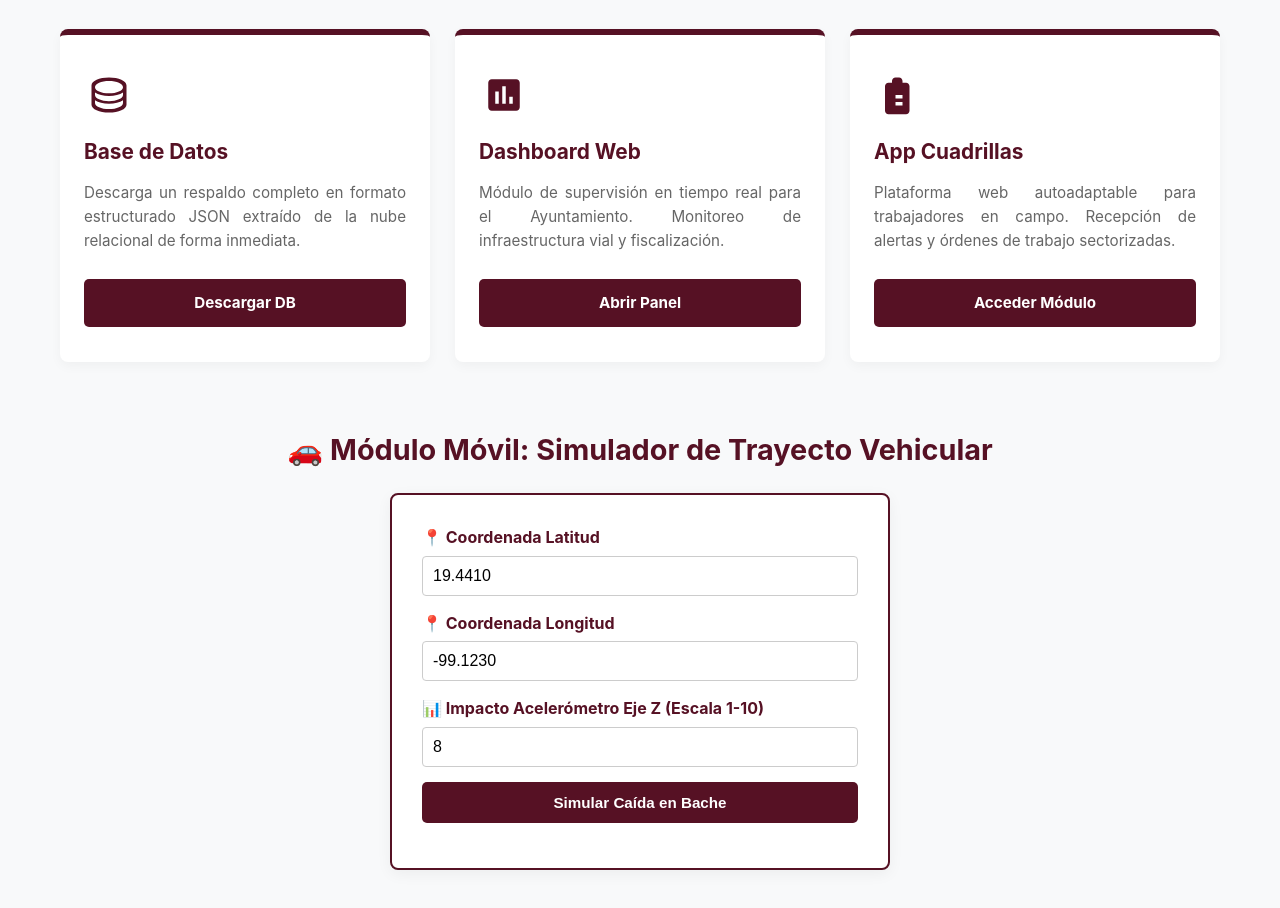
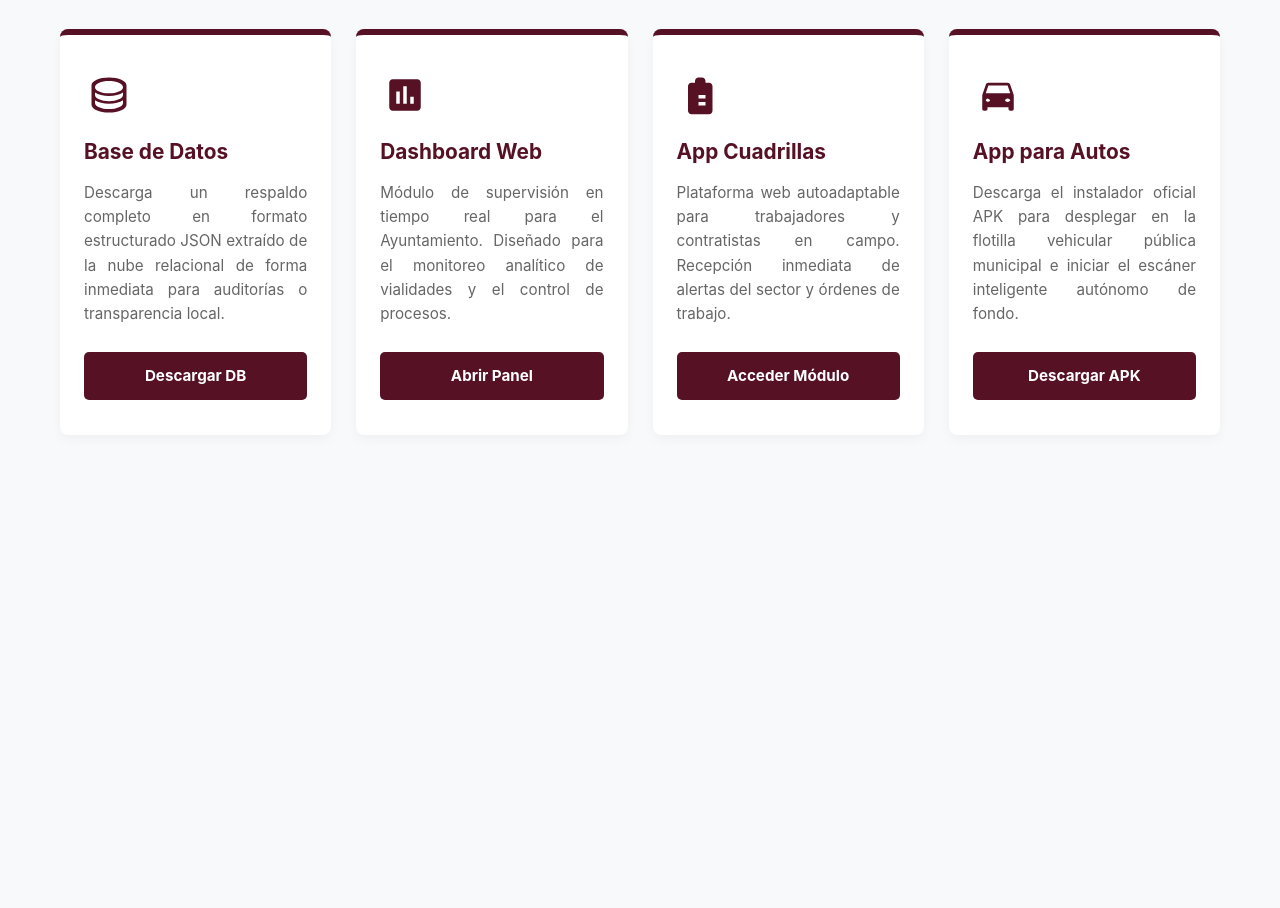
Before and after one commit to miguelaapipilhuazco-pixel/roadsense-municipal, a website: page index.html in a window 1280 px wide. Shown: the part 300-1208 px from the top of the page. After the commit the page ends 815 px from the top, so only its background shows below. Drawn offline with Linux system fonts and the light colour scheme.

Commit message:
Desplegar el Hub de las 4 aplicaciones con iconos guinda y limpiar package json

```diff
--- a/index.html
+++ b/index.html
@@ -5,28 +5,97 @@
     <meta name="viewport" content="width=device-width, initial-scale=1">
     <title>Portal Bienestar Vial</title>
     <style>
-        :root { --vino-morena: #561124; --vino-hover: #3d0c19; --bg-gris: #f8f9fa; }
+        :root {
+            --vino-morena: #561124;
+            --vino-hover: #3d0c19;
+            --bg-gris: #f8f9fa;
+        }
         * { box-sizing: border-box; margin: 0; padding: 0; }
         body { font-family: -apple-system, BlinkMacSystemFont, "Segoe UI", Roboto, sans-serif; background: var(--bg-gris); color: #333; line-height: 1.6; }
-        header { background: var(--vino-morena); padding: 45px 20px; text-align: center; box-shadow: 0 4px 15px rgba(0,0,0,0.1); border-bottom: 3px solid rgba(255,255,255,0.1); }
+
+        header {
+            background: var(--vino-morena);
+            padding: 45px 20px;
+            text-align: center;
+            box-shadow: 0 4px 15px rgba(0,0,0,0.1);
+            border-bottom: 3px solid rgba(255,255,255,0.1);
+        }
         header h1 { font-size: 2.1rem; font-weight: 800; letter-spacing: -0.5px; text-transform: uppercase; color: #ffffff; }
-        .sub { color: #ffffff; font-size: 1rem; margin: 12px auto 0; font-weight: 400; letter-spacing: 1.5px; text-transform: uppercase; background: rgba(255, 255, 255, 0.08); display: inline-block; padding: 6px 20px; border-radius: 20px; border: 1px solid rgba(255, 255, 255, 0.15); }
+
+        .sub {
+            color: #ffffff;
+            font-size: 1rem;
+            margin: 12px auto 0;
+            font-weight: 400;
+            letter-spacing: 1.5px;
+            text-transform: uppercase;
+            background: rgba(255, 255, 255, 0.08);
+            display: inline-block;
+            padding: 6px 20px;
+            border-radius: 20px;
+            border: 1px solid rgba(255, 255, 255, 0.15);
+        }
+
         h2 { text-align: center; margin: 45px 20px 20px; color: var(--vino-morena); font-weight: 700; font-size: 1.8rem; }
-        .container { max-width: 1200px; margin: 0 auto 30px; padding: 20px; display: grid; grid-template-columns: repeat(auto-fit, minmax(220px, 1fr)); gap: 25px; }
-        .card { background: white; padding: 35px 24px; border-radius: 8px; box-shadow: 0 4px 12px rgba(0,0,0,0.04); border-top: 6px solid var(--vino-morena); display: flex; flex-direction: column; justify-content: space-between; transition: transform 0.2s; }
+
+        .container {
+            max-width: 1200px;
+            margin: 0 auto 60px;
+            padding: 20px;
+            display: grid;
+            grid-template-columns: repeat(auto-fit, minmax(240px, 1fr));
+            gap: 25px;
+        }
+
+        .card {
+            background: white;
+            padding: 35px 24px;
+            border-radius: 8px;
+            box-shadow: 0 4px 12px rgba(0,0,0,0.04);
+            border-top: 6px solid var(--vino-morena);
+            display: flex;
+            flex-direction: column;
+            justify-content: space-between;
+            transition: transform 0.2s;
+        }
         .card:hover { transform: translateY(-5px); }
-        .card-header-icon { width: 50px; height: 50px; display: flex; align-items: center; justify-content: center; margin-bottom: 15px; }
-        .morena-svg-icon { width: 42px; height: 42px; fill: var(--vino-morena); }
+
+        .card-header-icon {
+            width: 50px;
+            height: 50px;
+            display: flex;
+            align-items: center;
+            justify-content: center;
+            margin-bottom: 15px;
+        }
+        .morena-svg-icon {
+            width: 42px;
+            height: 42px;
+            fill: var(--vino-morena); /* Íconos pintados de forma nativa en color guinda */
+        }
+
         .card-content h3 { margin-bottom: 12px; color: var(--vino-morena); font-size: 1.3rem; font-weight: 700; }
         .card-content p { font-size: 0.95rem; color: #666; margin-bottom: 25px; text-align: justify; }
-        .btn { background: var(--vino-morena); color: #ffffff; text-decoration: none; padding: 12px 20px; border-radius: 5px; font-weight: bold; font-size: 0.95rem; text-align: center; display: block; border:none; width:100%; cursor:pointer; }
+
+        .btn {
+            background: var(--vino-morena);
+            color: #ffffff;
+            text-decoration: none;
+            padding: 12px 20px;
+            border-radius: 5px;
+            font-weight: bold;
+            font-size: 0.95rem;
+            text-align: center;
+            display: block;
+        }
         .btn:hover { background: var(--vino-hover); }
 
-        /* DISEÑO FORMULARIO SIMULADOR DE AUTO */
-        .sim-container { max-width: 500px; margin: 0 auto 60px; background: white; padding: 30px; border-radius: 8px; box-shadow: 0 4px 15px rgba(0,0,0,0.05); border: 2px solid var(--vino-morena); }
-        .form-group { margin-bottom: 15px; text-align: left; }
-        .form-group label { display: block; font-weight: bold; margin-bottom: 5px; color: var(--vino-morena); }
-        .form-group input { width: 100%; padding: 10px; border: 1px solid #ccc; border-radius: 4px; font-size: 1rem; }
+        @media (max-width: 480px) {
+            header h1 { font-size: 1.5rem; }
+            .sub { font-size: 0.85rem; }
+            h2 { font-size: 1.3rem; }
+            .container { padding: 10px; gap: 15px; }
+        }
     </style>
 </head>
 <body>
@@ -38,83 +107,53 @@
     <h2>Ecosistema Integral de la Transformación Vial</h2>
 
     <div class="container">
+        <!-- 1. LA BASE DE DATOS -->
         <div class="card">
             <div class="card-content">
                 <div class="card-header-icon">
                     <svg class="morena-svg-icon" viewBox="0 0 24 24"><path d="M12 2C6.48 2 2 4.02 2 6.5v11c0 2.48 4.48 4.5 10 4.5s10-2.02 10-4.5v-11C22 4.02 17.52 2 12 2zm0 18c-4.42 0-8-1.57-8-3.5V15c1.82 1.29 4.74 2 8 2s6.18-.71 8-2v1.5c0 1.93-3.58 3.5-8 3.5zm0-4.5c-4.42 0-8-1.57-8-3.5V10.5c1.82 1.29 4.74 2 8 2s6.18-.71 8-2V12c0 1.93-3.58 3.5-8 3.5zm0-4.5c-4.42 0-8-1.57-8-3.5S7.58 4 12 4s8 1.57 8 3.5-3.58 3.5-8 3.5z"/></svg>
                 </div>
                 <h3>Base de Datos</h3>
-                <p>Descarga un respaldo completo en formato estructurado JSON extraído de la nube relacional de forma inmediata.</p>
+                <p>Descarga un respaldo completo en formato estructurado JSON extraído de la nube relacional de forma inmediata para auditorías o transparencia local.</p>
             </div>
             <a href="/api/descargar/database" class="btn">Descargar DB</a>
         </div>
 
+        <!-- 2. DASHBOARD WEB -->
         <div class="card">
             <div class="card-content">
                 <div class="card-header-icon">
                     <svg class="morena-svg-icon" viewBox="0 0 24 24"><path d="M19 3H5c-1.1 0-2 .9-2 2v14c0 1.1.9 2 2 2h14c1.1 0 2-.9 2-2V5c0-1.1-.9-2-2-2zM9 17H7v-7h2v7zm4 0h-2V7h2v10zm4 0h-2v-4h2v4z"/></svg>
                 </div>
                 <h3>Dashboard Web</h3>
-                <p>Módulo de supervisión en tiempo real para el Ayuntamiento. Monitoreo de infraestructura vial y fiscalización.</p>
+                <p>Módulo de supervisión en tiempo real para el Ayuntamiento. Diseñado para el monitoreo analítico de vialidades y el control de procesos.</p>
             </div>
             <a href="/dashboard.html" class="btn">Abrir Panel</a>
         </div>
 
+        <!-- 3. APP DE CUADRILLAS -->
         <div class="card">
             <div class="card-content">
                 <div class="card-header-icon">
                     <svg class="morena-svg-icon" viewBox="0 0 24 24"><path d="M12 2c1.1 0 2 .9 2 2v1h2c1.1 0 2 .9 2 2v14c0 1.1-.9 2-2 2H6c-1.1 0-2-.9-2-2V7c0-1.1.9-2 2-2h2V4c0-1.1.9-2 2-2zm2 10h-4v2h4v-2zm0 4h-4v2h4v-2z"/></svg>
                 </div>
                 <h3>App Cuadrillas</h3>
-                <p>Plataforma web autoadaptable para trabajadores en campo. Recepción de alertas y órdenes de trabajo sectorizadas.</p>
+                <p>Plataforma web autoadaptable para trabajadores y contratistas en campo. Recepción inmediata de alertas del sector y órdenes de trabajo.</p>
             </div>
             <a href="/contratista.html" class="btn">Acceder Módulo</a>
         </div>
+
+        <!-- 4. APP MÓVIL DE LOS AUTOS -->
+        <div class="card">
+            <div class="card-content">
+                <div class="card-header-icon">
+                    <svg class="morena-svg-icon" viewBox="0 0 24 24"><path d="M18.92 6.01C18.72 5.42 18.16 5 17.5 5h-11c-.66 0-1.21.42-1.42 1.01L3 12v8c0 .55.45 1 1 1h1c.55 0 1-.45 1-1v-1h12v1c0 .55.45 1 1 1h1c.55 0 1-.45 1-1v-8l-2.08-5.99zM6.5 16c-.83 0-1.5-.67-1.5-1s.67-1 1-1 1.5.67 1.5 1-.67 1-1.5 1zm11 0c-.83 0-1.5-.67-1.5-1s.67-1 1.5-1 1.5.67 1.5 1-.67 1-1.5 1zM5 11l1.5-4.5h11L19 11H5z"/></svg>
+                </div>
+                <h3>App para Autos</h3>
+                <p>Descarga el instalador oficial APK para desplegar en la flotilla vehicular pública municipal e iniciar el escáner inteligente autónomo de fondo.</p>
+            </div>
+            <a href="#" class="btn" onclick="alert('Descargando RoadSense_Recoleccion_v1.apk (Simulado)')">Descargar APK</a>
+        </div>
     </div>
-
-    <!-- SECCIÓN INTERACTIVA: SIMULADOR DE AUTO EN VIVO -->
-    <h2>🚗 Módulo Móvil: Simulador de Trayecto Vehicular</h2>
-    <div class="sim-container">
-        <div class="form-group">
-            <label>📍 Coordenada Latitud</label>
-            <input type="text" id="lat" value="19.4410">
-        </div>
-        <div class="form-group">
-            <label>📍 Coordenada Longitud</label>
-            <input type="text" id="lon" value="-99.1230">
-        </div>
-        <div class="form-group">
-            <label>📊 Impacto Acelerómetro Eje Z (Escala 1-10)</label>
-            <input type="number" id="fuerza" value="8" min="1" max="10">
-        </div>
-        <button class="btn" onclick="simularImpacto()">Simular Caída en Bache</button>
-        <div id="status-envio" style="margin-top:15px; font-weight:bold; text-align:center;"></div>
-    </div>
-
-    <script>
-        async function simularImpacto() {
-            const statusDiv = document.getElementById('status-envio');
-            statusDiv.style.color = '#333';
-            statusDiv.innerText = 'Transmitiendo telemetría a la nube...';
-
-            try {
-                const r = await fetch('/api/telemetria', {
-                    method: 'POST',
-                    headers: {'Content-Type': 'application/json'},
-                    body: JSON.stringify({
-                        latitud: document.getElementById('lat').value,
-                        longitud: document.getElementById('lon').value,
-                        fuerza: document.getElementById('fuerza').value
-                    })
-                });
-                const res = await r.json();
-                statusDiv.style.color = 'green';
-                statusDiv.innerText = '✓ Reporte guardado con éxito. Estado: ' + res.status;
-            } catch(e) {
-                statusDiv.style.color = 'red';
-                statusDiv.innerText = '❌ Error de red con el backend serverless.';
-            }
-        }
-    </script>
 </body>
 </html>
```
